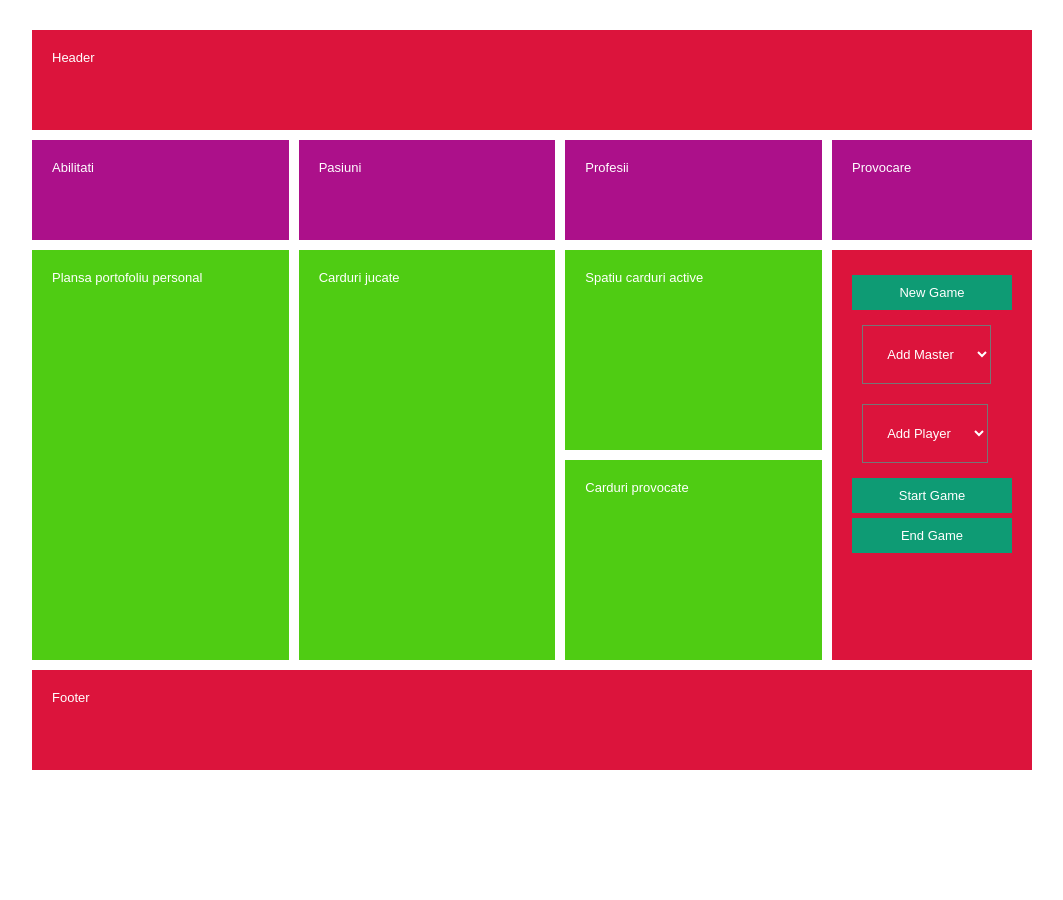
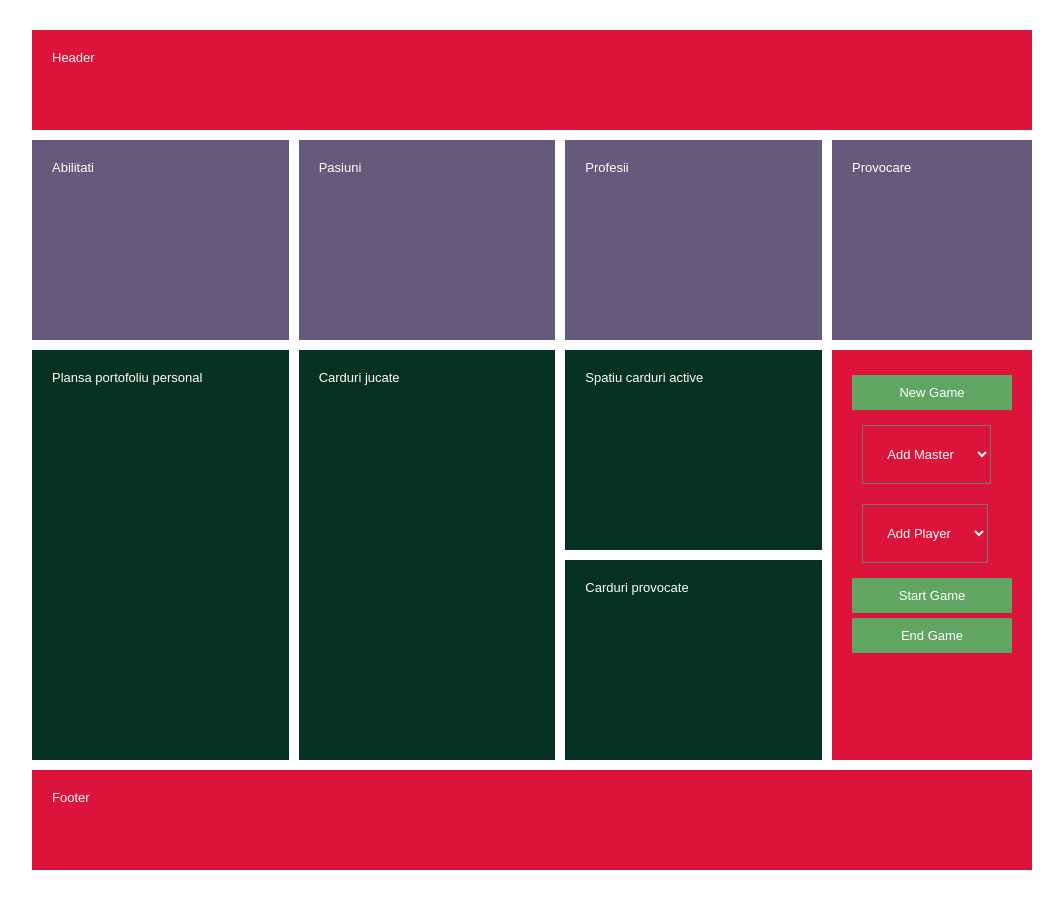
Before and after one commit to danasugu/game-mockup, a plain HTML site: page index.html in a window 1280 px wide. Shown: the whole page, without its empty margins (108-1171 px from the left). Before the commit the page ends 800 px from the top, so only its background shows below. Drawn offline with Linux system fonts and the light colour scheme.

Commit message:
Update style.css

```diff
--- a/css/style.css
+++ b/css/style.css
@@ -4,7 +4,7 @@
 
   display: grid;
   grid-gap: 10px;
-  grid-template-rows: 100px 100px 200px 200px 100px;
+  grid-template-rows: 100px 200px 200px 200px 100px;
   grid-template-columns: repeat(3, 1fr) 200px;
 }
 .container * {
@@ -26,11 +26,11 @@
 }
 
 .categories {
-  background-color: #ac108a;
+  background-color: #655a7c;
 }
 
 .masa {
-  background-color: #4fcc13;
+  background-color: #053225;
 }
 
 .sidebar {
@@ -42,7 +42,7 @@
   grid-column: 1 / -1;
 }
 .btn {
-  background-color: #0e9b74;
+  background-color: #60a561;
   padding: 10px;
   margin: 5px auto;
   text-align: center;
```
